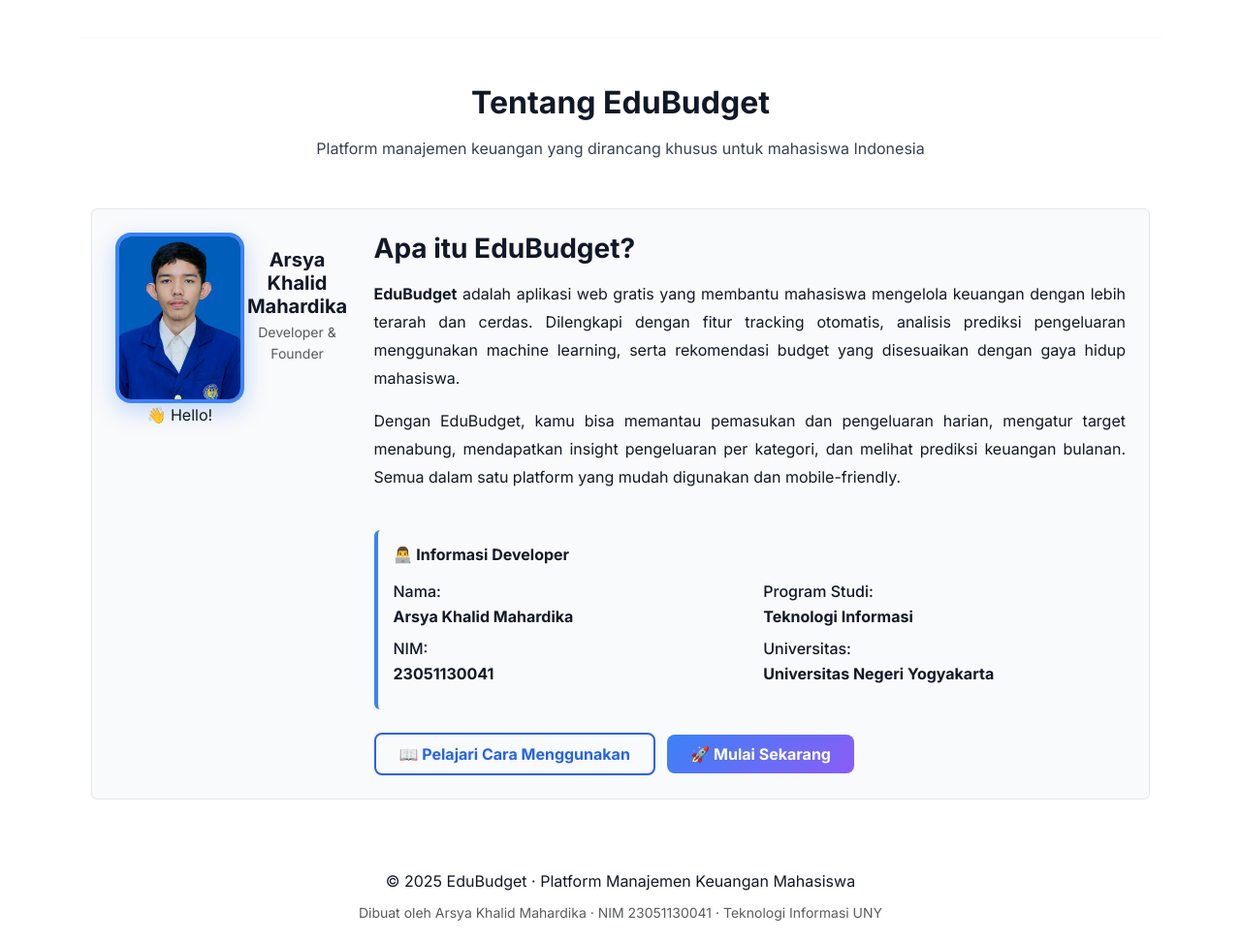
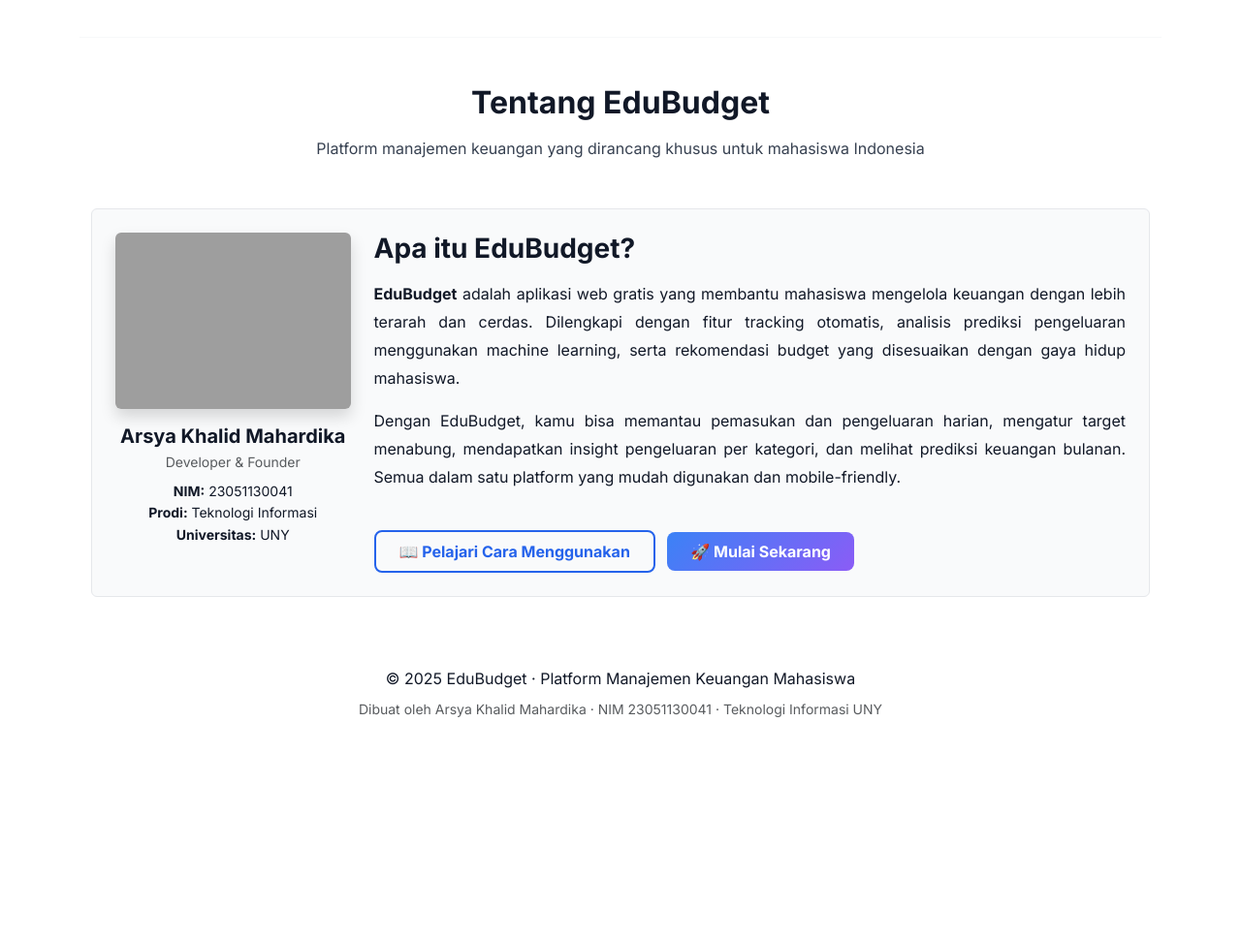
Before and after one commit to arkham55/edubadget, a Flask app: page / in a window 1280 px wide. Shown: the part 1202-2174 px from the top of the page at 97% size. After the commit the page ends 1942 px from the top, so only its background shows below. Run offline with Flask 3, Linux system fonts and the light colour scheme; grey boxes are pictures that could not be loaded.

Commit message:
Update index.html

```diff
--- a/templates/index.html
+++ b/templates/index.html
@@ -155,24 +155,23 @@
 
     <div class="p-4 rounded about-box">
         <div class="row align-items-start g-4">
-
-            <div class="col-md-4 col-lg-3">
-                <div class="about-image-wrapper text-center">
-                    <div class="image-container">
-                        <img src="{{ url_for('static', filename='img/arsya.jpg') }}"
-                             alt="Arsya Khalid Mahardika"
-                             class="about-image">
-                        <div class="image-overlay">
-                            <span class="overlay-text">👋 Hello!</span>
-                        </div>
-                    </div>
-                    <div class="mt-3">
-                        <h5 class="fw-bold mb-1">Arsya Khalid Mahardika</h5>
-                        <p class="text-muted small mb-0">Developer & Founder</p>
-                    </div>
+            <!-- Kolom untuk foto -->
+            <div class="col-md-4 col-lg-3 text-center">
+                <div class="developer-photo mb-3">
+                    <img src="{{ url_for('static', filename='images/developer-photo.jpg') }}"
+                         alt="Arsya Khalid Mahardika"
+                         class="img-fluid rounded shadow">
                 </div>
+                <h5 class="fw-bold mb-1">Arsya Khalid Mahardika</h5>
+                <p class="text-muted small mb-2">Developer & Founder</p>
+                <p class="small mb-0">
+                    <strong>NIM:</strong> 23051130041<br>
+                    <strong>Prodi:</strong> Teknologi Informasi<br>
+                    <strong>Universitas:</strong> UNY
+                </p>
             </div>
 
+            <!-- Kolom untuk konten -->
             <div class="col-md-8 col-lg-9">
                 <div class="about-content">
                     <h3 class="fw-bold mb-3">Apa itu EduBudget?</h3>
@@ -187,32 +186,6 @@
                         Semua dalam satu platform yang mudah digunakan dan mobile-friendly.
                     </p>
 
-                    <div class="mt-4 p-3 rounded developer-box">
-                        <h6 class="fw-bold mb-3">👨‍💻 Informasi Developer</h6>
-                        <div class="row">
-                            <div class="col-md-6">
-                                <p class="mb-2">
-                                    <span class="fw-medium">Nama:</span><br>
-                                    <strong>Arsya Khalid Mahardika</strong>
-                                </p>
-                                <p class="mb-2">
-                                    <span class="fw-medium">NIM:</span><br>
-                                    <strong>23051130041</strong>
-                                </p>
-                            </div>
-                            <div class="col-md-6">
-                                <p class="mb-2">
-                                    <span class="fw-medium">Program Studi:</span><br>
-                                    <strong>Teknologi Informasi</strong>
-                                </p>
-                                <p class="mb-0">
-                                    <span class="fw-medium">Universitas:</span><br>
-                                    <strong>Universitas Negeri Yogyakarta</strong>
-                                </p>
-                            </div>
-                        </div>
-                    </div>
-
                     <div class="text-center text-md-start mt-4">
                         <a href="{{ url_for('guide') }}" class="btn btn-outline-info px-4 py-2 fw-bold me-2">
                             📖 Pelajari Cara Menggunakan
@@ -225,7 +198,6 @@
                     </div>
                 </div>
             </div>
-
         </div>
     </div>
 </section>
```
